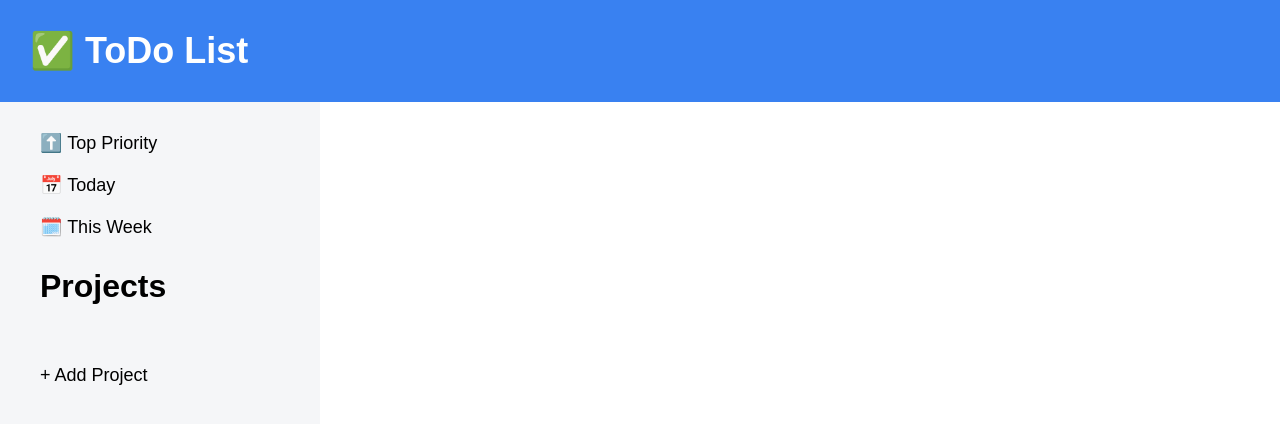
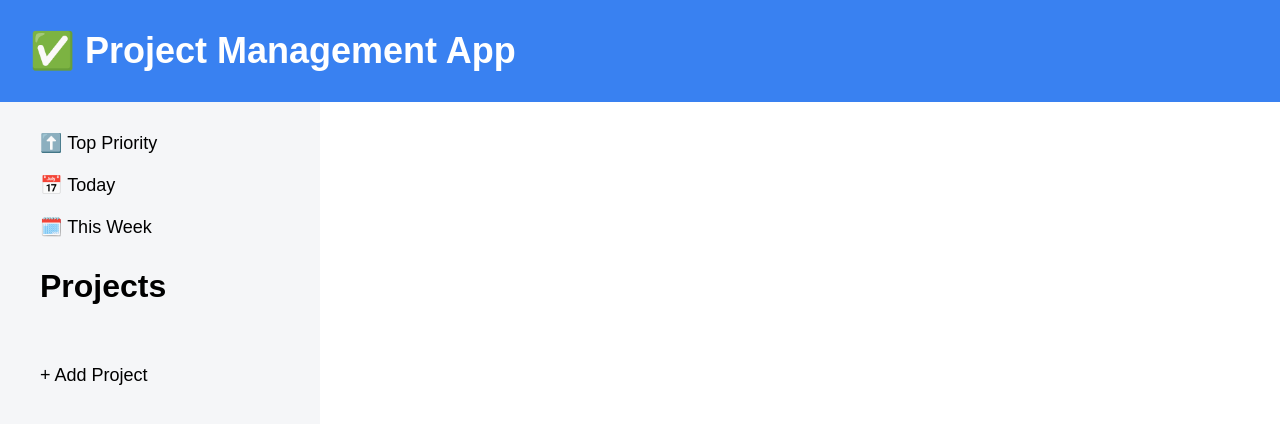
Before and after one commit to tushar-raven/To-Do-App, a website built with webpack: page dist/index.html in a window 1280 px wide. Built offline with nearby package versions, Linux system fonts and the light colour scheme.

Commit message:
name change

```diff
--- a/dist/index.html
+++ b/dist/index.html
@@ -4,14 +4,14 @@
     <meta charset="UTF-8" />
     <meta http-equiv="X-UA-Compatible" content="IE=edge" />
     <meta name="viewport" content="width=device-width, initial-scale=1.0" />
-    <title>ToDo App</title>
+    <title>Project Management App</title>
     <script src="main.js" defer></script>
   </head>
 
   <body>
     <div class="page">
       <div class="header">
-        <p class="logo">✅ ToDo List</p>
+        <p class="logo">✅ Project Management App</p>
       </div>
 
       <div class="main">
```
